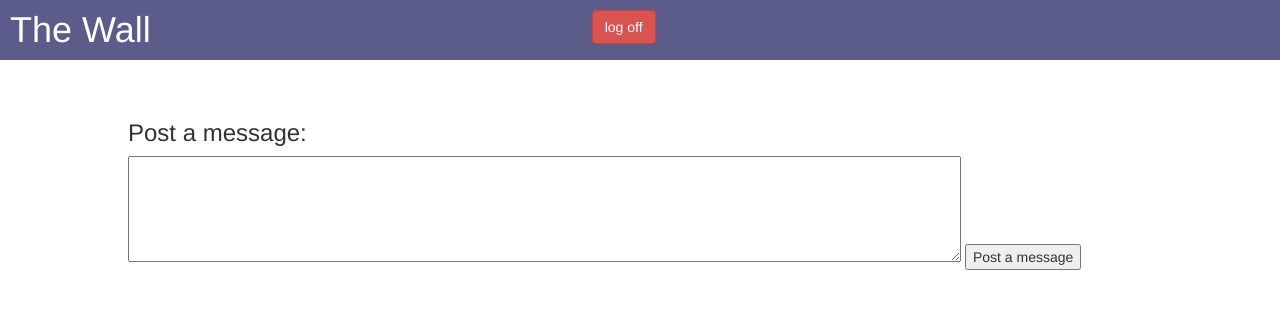
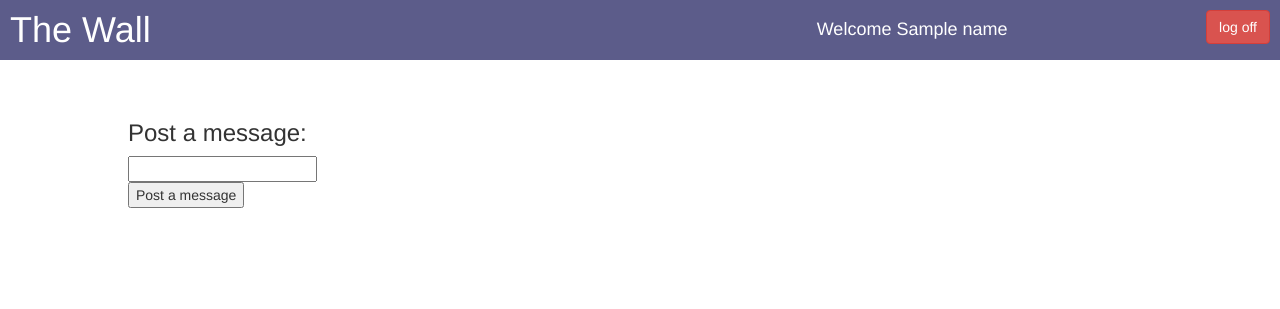
Before and after one commit to falterfriday/mySQL_Flask-the_wall, a Flask app: template templates/wall.html in a window 1280 px wide. Shown: the top 309 px of the page. Run offline with Flask 2, Linux system fonts and the light colour scheme; the template is opened without the code that fills it: most values are stand-ins (such as "Sample title", 1, 10 or a date in 2020); some libraries are stand-ins or nearby versions.

Commit message:
modified the font sizing of h tags to make it more readable

```diff
--- a/templates/wall.html
+++ b/templates/wall.html
@@ -29,8 +29,8 @@ Description: Never Stop Learning
 <div class="wrapper">
 	<div class="top">
 		<h1>The Wall</h1>
-		<!-- <h4>Welcome {{ name }}</h4> -->
-		<form action="/logout">
+		<h4>Welcome {{ name }}</h4>
+		<form action="/logout" id="logout">
 			<input class="btn btn-danger" type="submit" name="logout" value="log off">
 		</form>
 	</div>
@@ -39,24 +39,24 @@ Description: Never Stop Learning
 	<div class="message">
 		<h3>Post a message:</h3>
 		<form action="/post" method='POST' id="message">
-			<textarea rows="5" cols="100" name="message" form="message"></textarea>
+			<input type="text" name="message"><br>
 			<input type="submit" value="Post a message">
 		</form>
 	</div>
 	{% for message in messages %}
 	<div class="message">
-		<h4>{{ message['first_name'] }} {{ message['last_name'] }} - {{ message['date'] }}</h4>
+		<h5>{{ message['first_name'] }} {{ message['last_name'] }} - {{ message['date'] }}</h5>
 		<p>{{message['message']}}</p>
 			{% for comment in comments %}
 				{% if comment['messages_id'] == message['id'] %}
 					<div class="comment">
-						<h4>{{comment['first_name']}} {{comment['last_name']}} {{comment['date']}}</h4>
+						<h6>{{comment['first_name']}} {{comment['last_name']}} {{comment['date']}}</h6>
 						<p>{{comment['comment']}}</p>
 					</div>
 				{% endif %}
 			{% endfor %}
 		<div class="comment">
-			<h4>Post a comment</h4>
+			<h5>Post a comment</h5>
 				<form action="/comment/{{ message['id'] }}" method='POST'>
 					<input type="text" name="text">
 					<br>
@@ -65,8 +65,8 @@ Description: Never Stop Learning
 		</div>
 	</div>
 	{% endfor %}
-</div>
-<!-- FOOTER -->
-<div class="bottom"></div>
+	</div>
+	<!-- FOOTER -->
+	<div class="bottom"></div>
 </body>
 </html>
```
